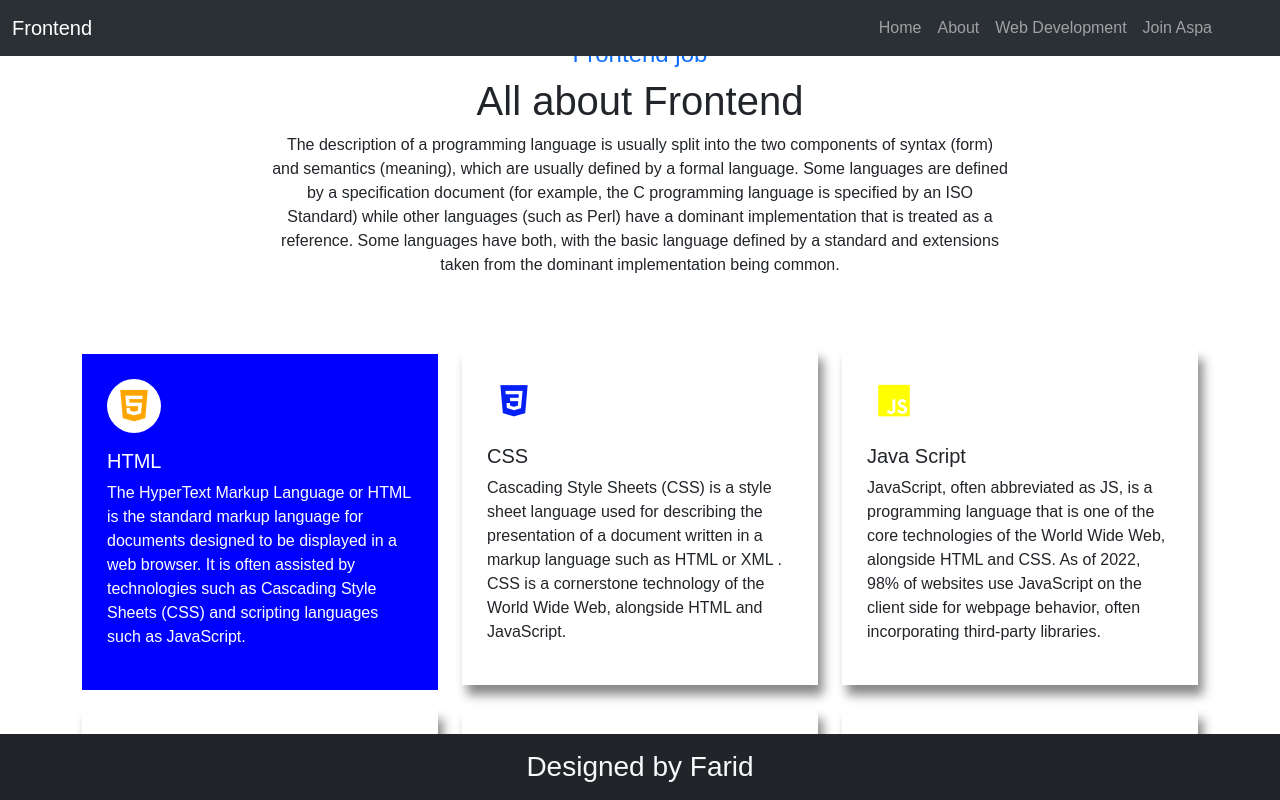
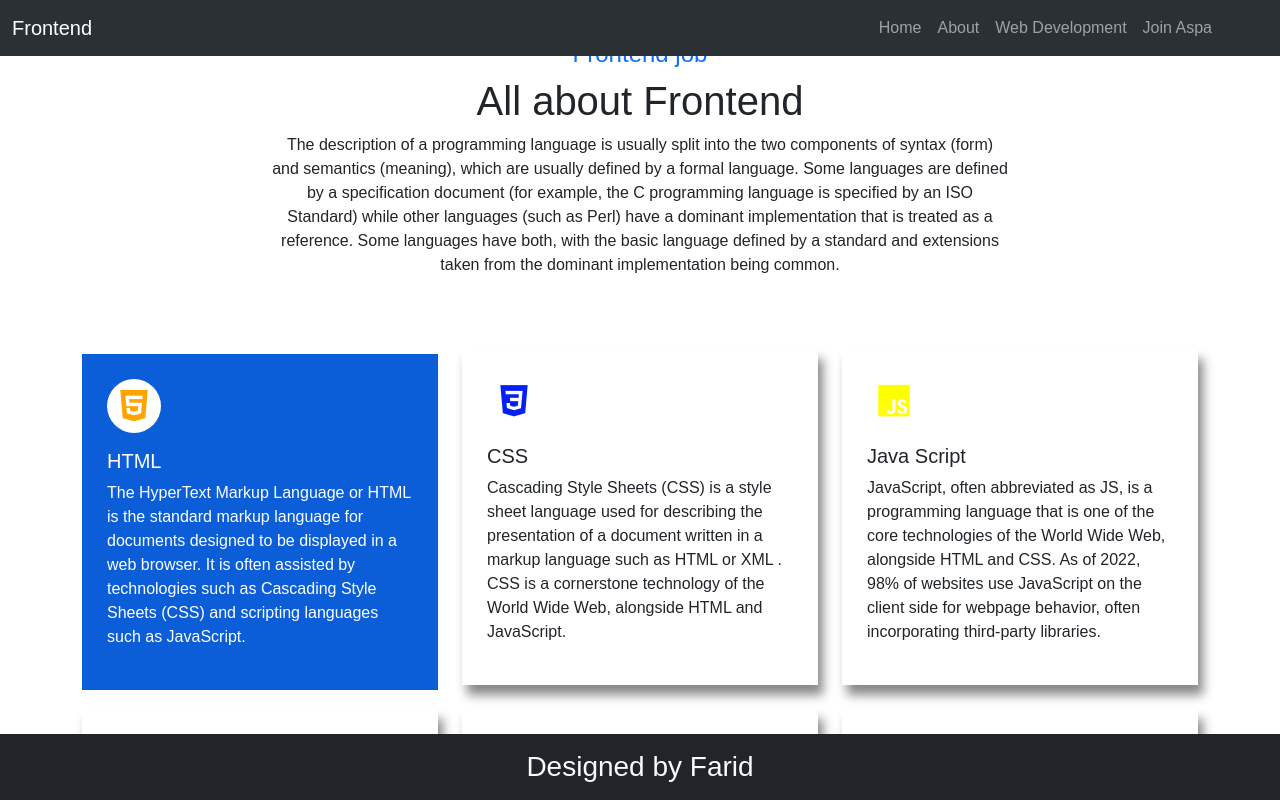
Before and after one commit to Faridjk/Programming, a plain HTML site: page index.html in a window 1280 px wide. In both pictures the pointer is over the element 134 px from the left and 1336 px from the top of the page. Shown: the part 936-1736 px from the top of the page. Drawn offline with nearby package versions, Linux system fonts and the light colour scheme.

Commit message:
Cahnged color of hover on card

```diff
--- a/index.html
+++ b/index.html
@@ -67,14 +67,14 @@
             top: -100%;
             left: 0;
             position: absolute;
-            background-color: blue;
+            background-color: #0B5ED7;
             z-index: -1;
             transition: 0.4s;
         }
 
         .kart:hover .iconbox{
             background-color:#fff;
-            color: blue;
+            color: #0B5ED7;
         }
         .kart:hover h5,
         .kart:hover p{
```
